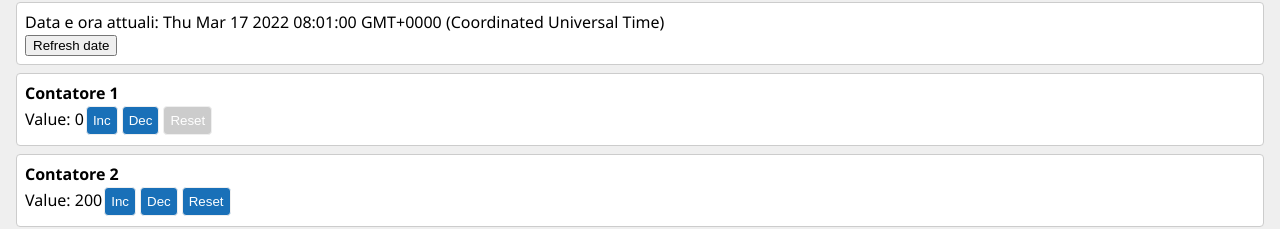
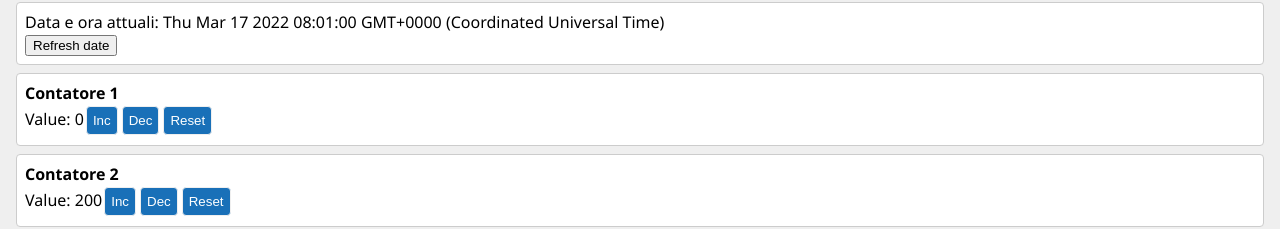
Before and after one commit to gdradi/fitstic-react-2022, a React (Create React App) app: page / in a window 1280 px wide. Shown: the part 121-350 px from the top of the page. Built offline with nearby package versions, Linux system fonts and the light colour scheme.

Commit message:
lezione 8 - state lift

```diff
--- a/src/app.tsx
+++ b/src/app.tsx
@@ -9,11 +9,9 @@ import { DateComponent } from './date';
 export const App: React.FunctionComponent = () => {
 
     // Stati
-    const initialValue = 0;
-    const initialValue2 = 200;
     const [date, setDate] = useState(new Date());
-    const [tempValue, setTempValue] = useState(initialValue);
-    const [tempValue2, setTempValue2] = useState(initialValue2);
+    const [valueContatore1, setTempValue] = useState(0);
+    const [valueContatore2, setTempValue2] = useState(200);
     const [text, setText] = useState("");
     const [numero, setNumero] = useState(0);
 
@@ -32,11 +30,11 @@ export const App: React.FunctionComponent = () => {
             <ButtonComponent clickCallback={() => { setText(""); }}>cancella</ButtonComponent>
             <div>{text}</div>
             {_.size(text) >= 5 && <div>Il testo inserito è piu lungo di 5 caratteri</div>}
-            {text === "contatore" && <CounterComponent
+            {/* {text === "contatore" && <CounterComponent
                 name={"Contatore condizionale"}
                 initialValue={70}
                 callback={(value) => { console.log(value); }}
-            />}
+            />} */}
         </div>
 
         <div className="box">
@@ -63,24 +61,26 @@ export const App: React.FunctionComponent = () => {
 
         <CounterComponent
             name={"Contatore 1"}
-            initialValue={initialValue}
+            //initialValue={initialValue}
+            value={valueContatore1}
             callback={(value) => {
                 console.log(value);
                 setTempValue(value);
             }}
-            resetDisabled={true}
+            resetDisabled={false}
         />
         <CounterComponent
             name={"Contatore 2"}
-            initialValue={initialValue2}
+            //initialValue={initialValue2}
+            value={valueContatore2}
             callback={(value) => {
                 console.log(value);
                 setTempValue2(value);
             }}
         />
 
-        <div>Il valore del contatore 1 è {tempValue}</div>
-        <div>Il valore del contatore 2 è {tempValue2}</div>
+        <div>Il valore del contatore 1 è {valueContatore1}</div>
+        <div>Il valore del contatore 2 è {valueContatore2}</div>
 
         <ButtonComponent clickCallback={() => { console.log("bottone1"); }} >Log</ButtonComponent>
         <ButtonComponent clickCallback={() => { alert("bottone2"); }}>Alert</ButtonComponent>
--- a/src/counter.tsx
+++ b/src/counter.tsx
@@ -7,34 +7,41 @@ import { ButtonComponent } from "./button";
 
 // }
 interface CounterProps {
-    readonly initialValue: number;
+   // readonly initialValue: number;
     readonly name: string;
     readonly callback: (value: number) => void;
     readonly resetDisabled?: boolean;
+    readonly value: number;
     // readonly callback: CallbackFunction;
 }
 export const CounterComponent: React.FunctionComponent<CounterProps> = (props) => {
-    const { initialValue, name, callback, resetDisabled } = props;
+    const { name, callback, resetDisabled, value } = props;
+    const [initialValue, setInitialValue] = useState(0);
+
+    useEffect(() => {
+        setInitialValue(value);
+    }, []);
+
 
     // Stato
-    const [value, setValue] = useState(initialValue);
+    // const [value, setValue] = useState(initialValue);
 
     // Use effect
     // Come si legge in italiano questa riga di codice?
     //    "tutte le volte che il valore della variabile value cambia,
     //     esegui la funzione che scrivo qui"
-    useEffect(() => {
-        console.log("useEffect di Counter, value: ", value);
-        callback(value);
-    // eslint-disable-next-line react-hooks/exhaustive-deps
-    }, [value]);
+    // useEffect(() => {
+    //     console.log("useEffect di Counter, value: ", value);
+    //     callback(value);
+    // // eslint-disable-next-line react-hooks/exhaustive-deps
+    // }, [value]);
 
     return <div className="box">
         <h4>{name}</h4>
         Value: {value}
-        <ButtonComponent clickCallback={() => { setValue(value + 1); }}>Inc</ButtonComponent>
-        <ButtonComponent clickCallback={() => { setValue(value - 1); }}>Dec</ButtonComponent>
-        <ButtonComponent clickCallback={() => { setValue(initialValue); }} disabled={resetDisabled}>Reset</ButtonComponent>
+        <ButtonComponent clickCallback={() => { callback(value + 1); }}>Inc</ButtonComponent>
+        <ButtonComponent clickCallback={() => { callback(value - 1); }}>Dec</ButtonComponent>
+        <ButtonComponent clickCallback={() => { callback(initialValue); }} disabled={resetDisabled}>Reset</ButtonComponent>
         {/* <button onClick={() => { clickHandler(value + 1); } }>Inc</button>
         <button onClick={() => { clickHandler(value - 1); }}>Dec</button>
         <button onClick={() => { clickHandler(initialValue); }}>Reset</button> */}
```
